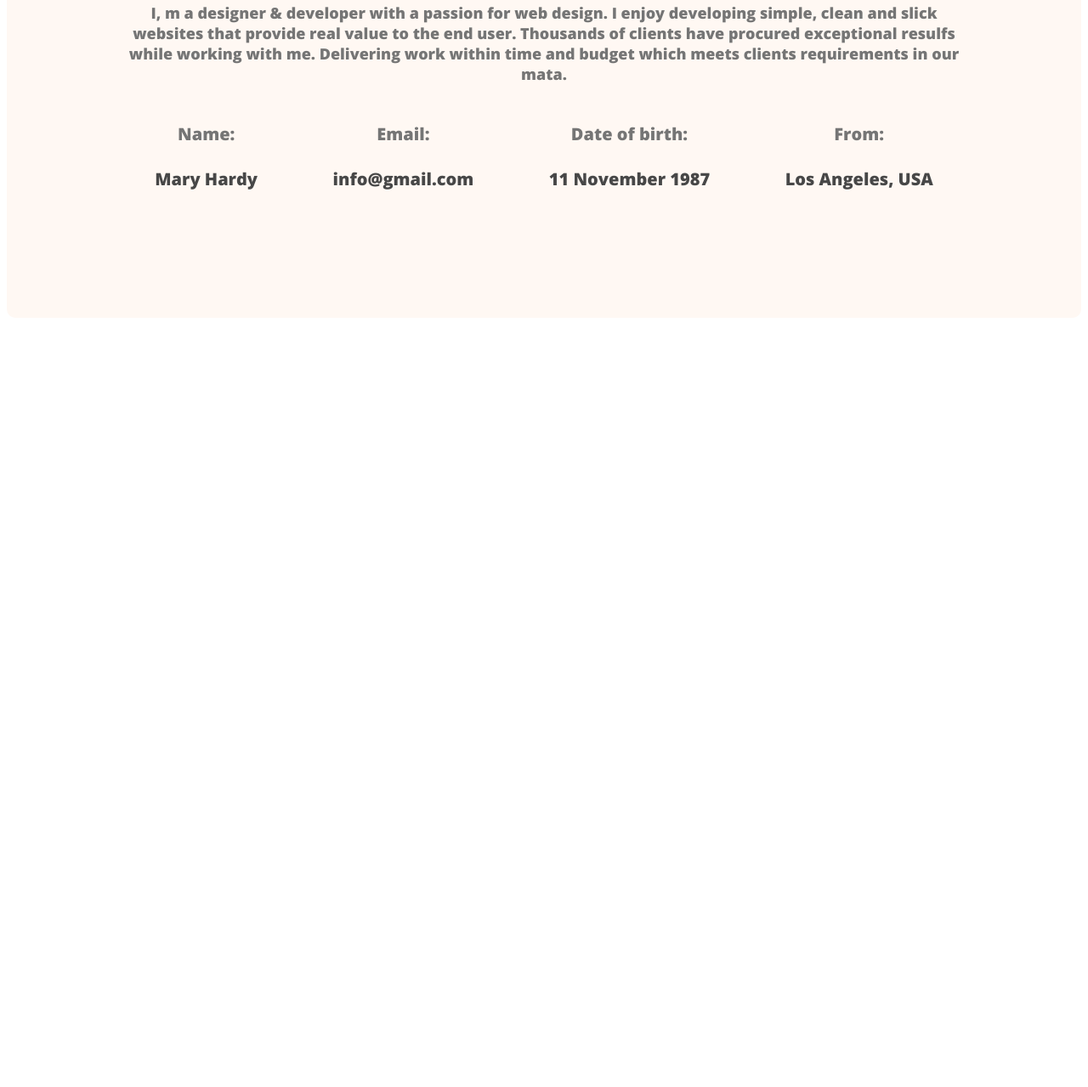
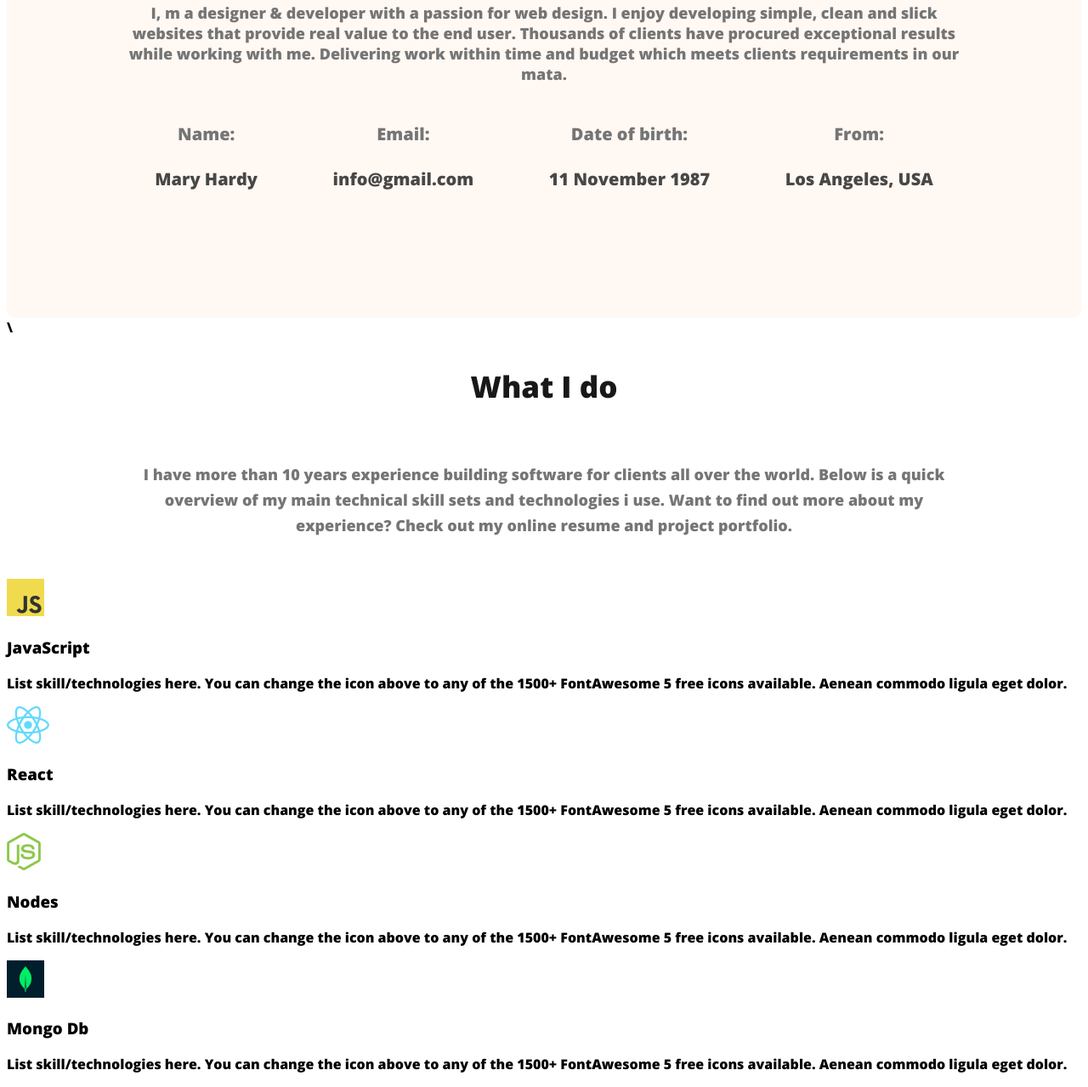
Before and after one commit to NafizFuad9/Developer-portfolio-, a plain HTML site: page index.html in a window 1280 px wide. Shown: the part 1256-2535 px from the top of the page at 85% size. Before the commit the page ends 1638 px from the top, so only its background shows below. Drawn offline with nearby package versions, Linux system fonts and the light colour scheme.

Commit message:
added about and skilles part

```diff
--- a/Styles/portfolio.css
+++ b/Styles/portfolio.css
@@ -133,7 +133,18 @@ justify-content: space-around;}
 
 font-size: 20px;
 font-style: normal;
-font-weight: 700;
+font-weight: 700;}
 
+.sectiondescription{
+
+    color: #757575;
+    text-align: center;
+
+font-size: 18px;
+
+font-weight: 400;
+line-height: 30px;}
+
+#whatIDO{padding: 30px 150px;
 
 }
--- a/index.html
+++ b/index.html
@@ -39,7 +39,7 @@
         <main>
             <section class="about">
             <h3 class="sectionTitle">About me</h3>
-           <p class="secdescripton">I, m a designer & developer with a passion for web design. I enjoy developing simple, clean and slick websites that provide real value to the end user. Thousands of clients have procured exceptional resulfs while working with me. Delivering work within time and budget which meets clients requirements in our mata.</p>
+           <p class="secdescripton">I, m a designer & developer with a passion for web design. I enjoy developing simple, clean and slick websites that provide real value to the end user. Thousands of clients have procured exceptional results while working with me. Delivering work within time and budget which meets clients requirements in our mata.</p>
             <div class="aboutInfoContainer">
                      <div class="aboutInfo">
                         <h4 class="infoTitle">Name:</h4>
@@ -65,8 +65,37 @@
 
 
             </div>
+        </section>
 
-            </section>
+            <!-- what  i do section -->\
+            <section>
+            <h3 class="sectionTitle">What I do</h3>
+            <p  id="whatIDO"class="sectiondescription">I have more than 10 years experience building software for clients all over the world. Below is a quick overview of my main technical skill sets and technologies i use. Want to find out more about my experience? Check out my online resume and project portfolio.</p>
+
+           <div class="skillcontainer"></div>
+           <!-- .skill*4>img+h3.skillTitle+p.skillDescription    -->
+           <div class="skill">
+            <img src="images/icons/js.png" alt="">
+            <h3 class="skillTitle">JavaScript       </h3>
+            <p class="skillDescription">List skill/technologies here. You can change the icon above to any of the 1500+ FontAwesome 5 free icons available. Aenean commodo ligula eget dolor.</p>
+           </div>
+           <div class="skill">
+            <img src="images/icons/react.png" alt="">
+            <h3 class="skillTitle">React</h3>
+            <p class="skillDescription">List skill/technologies here. You can change the icon above to any of the 1500+ FontAwesome 5 free icons available. Aenean commodo ligula eget dolor.</p>
+           </div>
+           <div class="skill">
+            <img src="images/icons/nodejs.png" alt="">
+            <h3 class="skillTitle">Nodes</h3>
+            <p class="skillDescription">List skill/technologies here. You can change the icon above to any of the 1500+ FontAwesome 5 free icons available. Aenean commodo ligula eget dolor.</p>
+           </div>
+           <div class="skill">
+            <img src="images/icons/mongo.png" alt="">
+            <h3 class="skillTitle">Mongo Db</h3>
+            <p class="skillDescription">List skill/technologies here. You can change the icon above to any of the 1500+ FontAwesome 5 free icons available. Aenean commodo ligula eget dolor.</p>
+           </div>
+              </section>
+
 
 
         </main>
```
